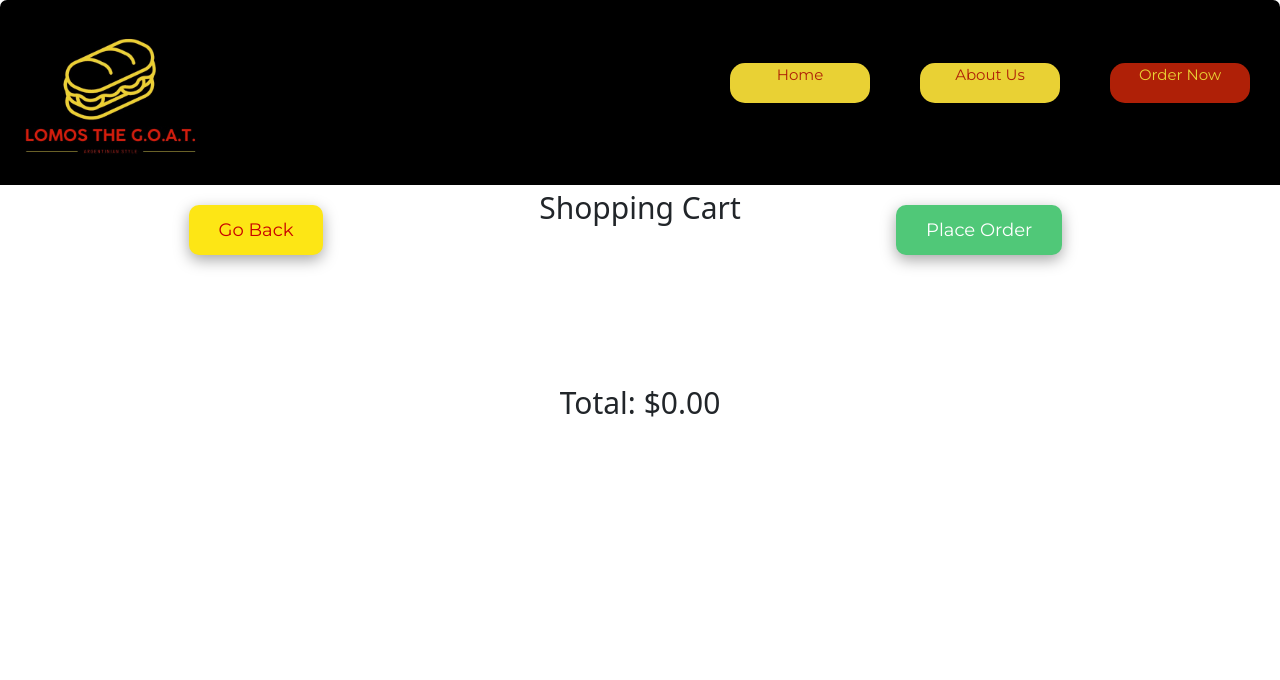
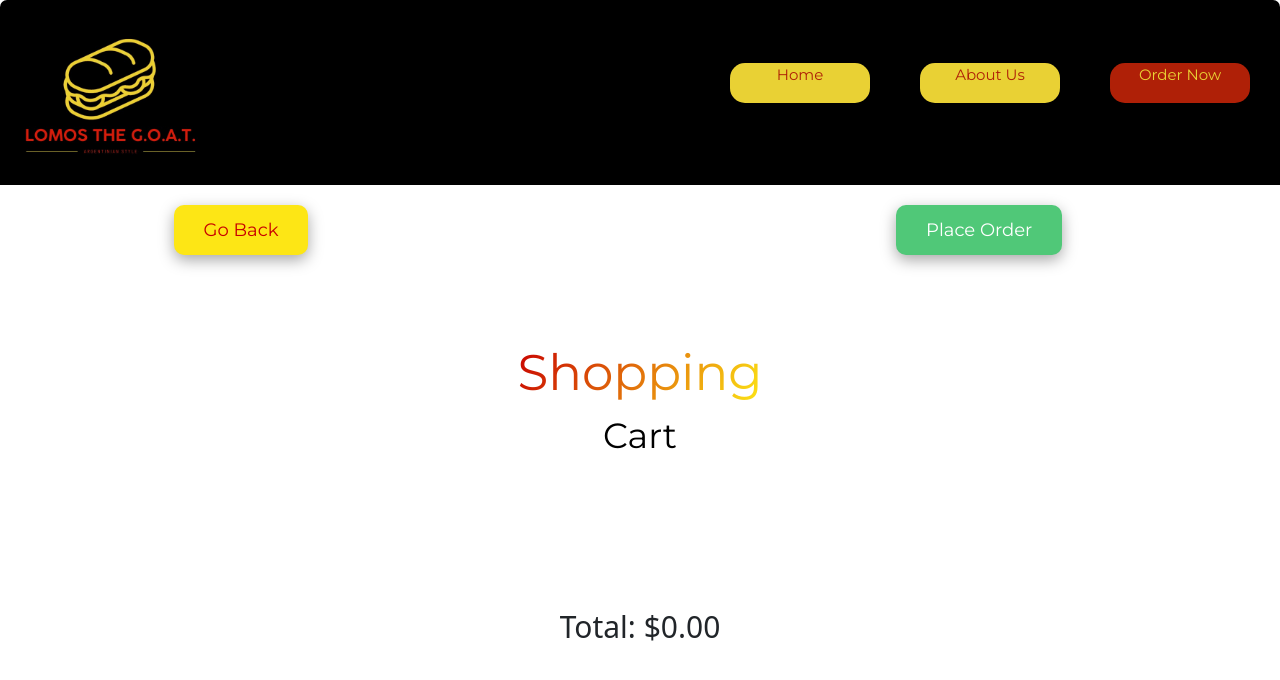
Before and after one commit to JorgeLG87/Lomos-the-G.O.A.T, a React (Vite) app: page /showcart in a window 1280 px wide. Shown: the top 680 px of the page. Built offline with nearby package versions, Linux system fonts and the light colour scheme; the HTML template or start-up script is replaced by a standard one.

Commit message:
Changed Argentina map in the home page

```diff
--- a/src/Components/Form.jsx
+++ b/src/Components/Form.jsx
@@ -100,7 +100,7 @@ export default function Form({ shoppingCart, setShoppingCart }) {
                     </div>
 
                 <button className="combo-btn" onClick={handleCombo} type="button">Combo</button>
-                <button className="combo-btn2" onClick={handleNotCombo} type="button">No Combo</button>
+                <button className="combo-btn2" onClick={handleNotCombo} type="button">Individual Items</button>
 
                 {/* <input type="Submit" value="Send"/> */}
                 {/* <button onClick={sendEmail} className="submit-btn" type="button">Place Order</button> */}
--- a/src/Components/Home.css
+++ b/src/Components/Home.css
@@ -113,13 +113,13 @@
 
 .argentina-map {
   display: flex;
-  width: 200px;
+  width: 400px;
   height: 400px;
   margin-top: -50px;
-  margin-left: 100px;
+  margin-left: 60px;
   @media (width < 450px) {
     margin-top: 20px;
-    width: 180px;
+    width: 300px;
     height: 275px;
   }
 }
--- a/src/Components/Home.jsx
+++ b/src/Components/Home.jsx
@@ -46,7 +46,7 @@ export default function Home({ slides }) {
           <p className="socialmedia-text"><span className="span-text"># FOLLOW US</span></p><p className="socialmedia-text2">ON SOCIAL MEDIA</p>
         </div>
         <div className="map-comments-container">
-          <img className="argentina-map" src="/Flag_map_of_Argentina.svg"/>
+          <img className="argentina-map" src="/mapa.png"/>
           <div className="comments">Google Reviews</div>
         </div>
         <div className="our-location">
--- a/src/Components/ShowCart.css
+++ b/src/Components/ShowCart.css
@@ -10,6 +10,7 @@
 
 .navigating-showcart {
     margin-top: 20px;
+    margin-left: -30px;
     border: 1px solid black;
     width: fit-content;
     height: 50px;
@@ -108,10 +109,11 @@
     margin-bottom: 15px;
     border: none;
     border-radius: 10px;
-    width: 50%;
+    width: 60%;
     background-color: rgb(200, 0, 0);
     color: rgb(253, 230, 21);
     font-size: 20px;
+    font-family: "Montserrat";
 }
 
 .delete-btn:hover {
@@ -122,3 +124,7 @@
     margin-top: 50px;
     font-size: 30px;
 }
+
+.title-span-container2 {
+    margin-top: 150px;
+}
--- a/src/Components/ShowCart.jsx
+++ b/src/Components/ShowCart.jsx
@@ -37,7 +37,9 @@ export default function ShowCart() {
                 <Link to="/order-now" style={{textDecoration:"none"}}>
                     <button className="navigating-showcart" type="button">Go Back</button>
                 </Link>
-                <p className="showcart-main-title">Shopping Cart</p>
+                <div className="title-span-container2">
+                    <p className="title2"><span className="span-text">Shopping</span></p><p className="title">Cart</p>
+                </div>
                 <button className="place-order-top" type="button">Place Order</button>
             </div>
             <div className="showcart-main-container">
```
Also changed, not shown: public/mapa.png (added).
